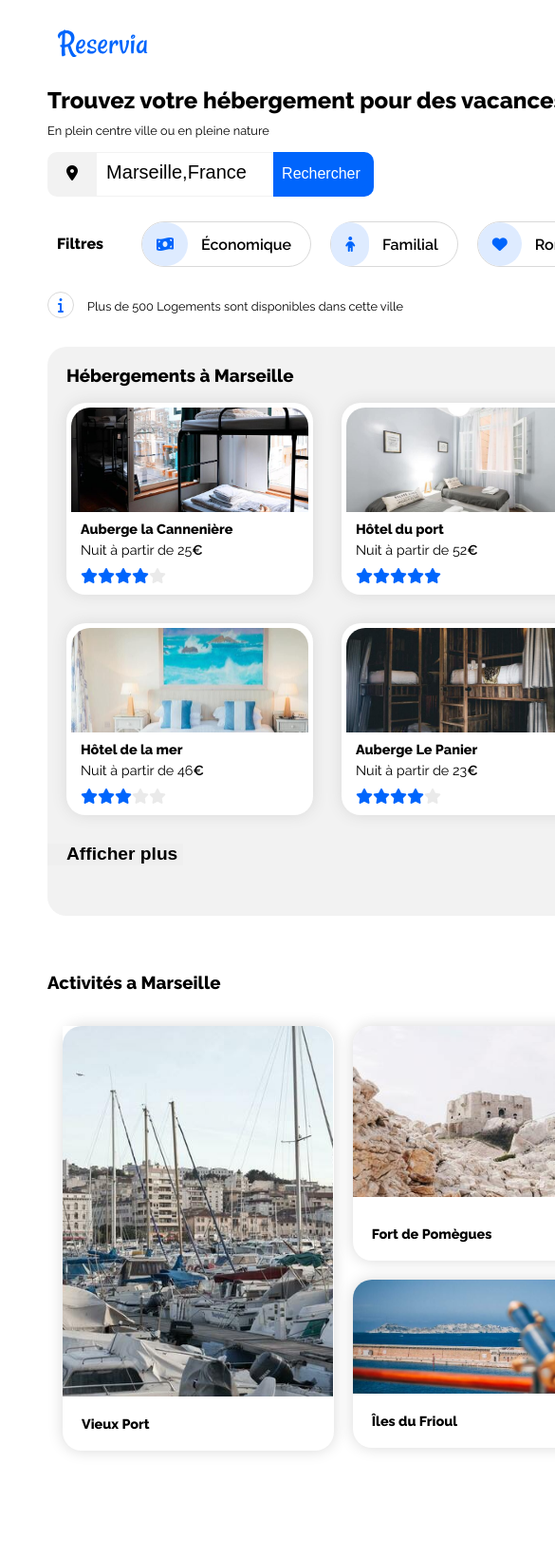
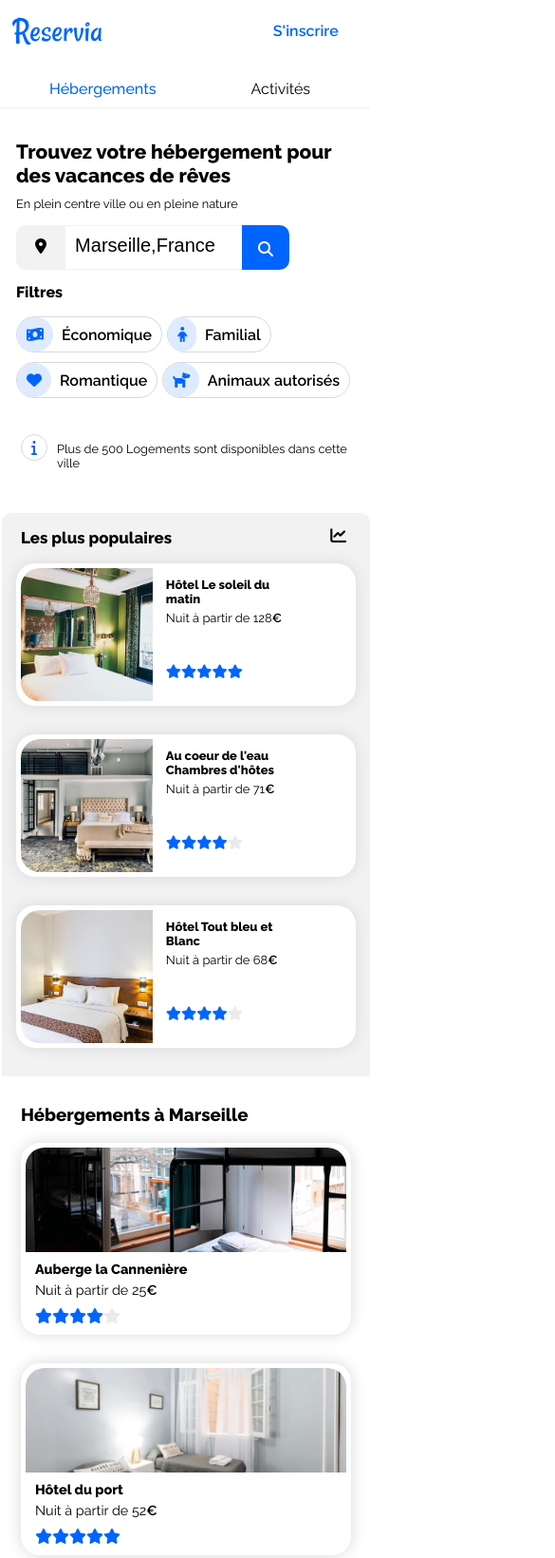
Before and after one commit to toinonNina/ToinonNina_2_15122020, a plain HTML site: page index.html in a window 390 px wide. Shown: the top 1640 px of the page at 95% size, 585 px wide, since content can reach past the window. Drawn offline with Linux system fonts and the light colour scheme.

Commit message:
responsive tel

```diff
--- a/style.css
+++ b/style.css
@@ -453,3 +453,244 @@ footer li {
   font-size: 1em;
   padding-bottom: 5px;
 }
+/*-----------------------------responsive--------------------------------------------*/
+/* ##Device = Most of the Smartphones Mobiles (Portrait)
+       ##Screen = B/w 320px to 479px*/
+
+@media (min-width: 320px) and (max-width: 480px) {
+  body {
+    width: auto;
+  }
+  .container {
+    border-top: white solid 10px;
+    border-right: 0;
+    border-left: white solid 2px;
+    grid-template-columns: repeat(12, 1fr);
+    column-gap: 9px;
+  }
+
+  h1 {
+    font-size: 1.3em;
+  }
+
+  header img {
+    order: 1;
+  }
+  .inscrit {
+    order: 2;
+    margin-right: 10px;
+  }
+
+  nav {
+    order: 3;
+    grid-column: 1 / span 12;
+    grid-row: 2;
+    grid-template-columns: 1fr 1fr;
+  }
+
+  nav a {
+    margin: 0;
+  }
+  nav ul {
+    list-style-type: none;
+    padding-top: 13px;
+    padding-bottom: 10px;
+    padding-right: 13px;
+    margin-left: -40px;
+    border-bottom: 1px solid #f2f2f2f2;
+    display: flex;
+    flex-wrap: wrap;
+    justify-content: space-around;
+  }
+
+  nav li a:hover {
+    border-top: 0;
+
+    border-bottom: 1px solid blue;
+  }
+
+  #inscription:hover {
+    border-top: 0;
+    border-bottom: 1px solid blue;
+  }
+
+  #section_one {
+    grid-column: 1 / span 12;
+    grid-row: 2;
+    padding-left: 15px;
+    padding-right: 10px;
+  }
+
+  #sub {
+    vertical-align: baseline;
+  }
+
+  #subi {
+    display: none;
+  }
+  .fa.loupe {
+    color: white;
+    display: flex;
+    padding: 10px 10px 0 10px;
+  }
+  #recherche {
+    width: 170px;
+  }
+  #filters {
+    display: inline;
+  }
+  #filters ul {
+    display: flex;
+    flex-wrap: wrap;
+    margin-left: -40px;
+  }
+
+  #filters h2 {
+    padding-left: 0;
+    margin-right: 0;
+  }
+  .cadr {
+    margin: 0 10px 0 0px;
+  }
+  .filtrblue {
+    padding: 10px;
+    margin-right: 5px;
+  }
+  #filters li {
+    margin: 0px 5px 10px 0px;
+  }
+  #information {
+    display: flex;
+    align-items: baseline;
+  }
+
+  .info {
+    padding: 5px 10px;
+    margin-left: 5px;
+  }
+  #principal {
+    display: flex;
+    flex-direction: column-reverse;
+    row-gap: 10px;
+  }
+  #hebergements {
+    background-color: white;
+    width: auto;
+  }
+  #logement {
+    display: flex;
+    flex-direction: column;
+  }
+  .card {
+    width: auto;
+  }
+
+  .card img {
+    width: 100%;
+  }
+  #plus {
+    background: none;
+    font-size: 1.1em;
+  }
+  #populaires {
+    font-size: 0.9em;
+    border-radius: 10px 10px 0px 0px;
+  }
+  .card2 img {
+    width: 40%;
+  }
+  .card2 {
+    width: auto;
+    margin-left: 15px;
+    margin-right: 15px;
+  }
+  #principal h3 {
+    padding-left: 20px;
+
+    display: flex;
+    flex-wrap: wrap;
+    justify-content: space-between;
+  }
+
+  #activites h3 {
+    padding-left: 20px;
+  }
+  #section3 {
+    flex-direction: row;
+    height: auto;
+  }
+
+  .card3:last-child {
+    position: relative;
+  }
+
+  .card3:last-child::after {
+    display: block;
+    width: 11px;
+    height: 1px;
+    position: absolute;
+    top: 0;
+    left: 100%;
+  }
+
+  .photo--large {
+    height: 150px;
+    width: 285px;
+    border-radius: 20px 20px 0px 0px;
+  }
+
+  .photo--medium {
+    height: 150px;
+
+    width: 285px;
+  }
+
+  .photo--xs {
+    height: 150px;
+    width: 285px;
+  }
+
+  .photo--small {
+    height: 150px;
+
+    width: 285px;
+  }
+
+  .photo1 img {
+    object-fit: cover;
+    height: 140px;
+    width: 285px;
+    border-radius: 20px 20px 0px 0px;
+  }
+  .photo2 img {
+    object-fit: cover;
+    height: 140px;
+    width: 285px;
+    border-radius: 20px 20px 0px 0px;
+  }
+  .photo3 img {
+    object-fit: cover;
+    height: 140px;
+    border-radius: 20px 20px 0px 0px;
+    width: 285px;
+  }
+  .photo4 img {
+    object-fit: cover;
+    height: 140px;
+    width: 285px;
+    border-radius: 20px 20px 0px 0px;
+  }
+  .photo5 img {
+    object-fit: cover;
+    height: 140px;
+    width: 285px;
+    border-radius: 20px 20px 0px 0px;
+  }
+
+  .photo6 img {
+    object-fit: cover;
+    height: 140px;
+    border-radius: 20px 20px 0px 0px;
+    width: 285px;
+  }
+}
```
